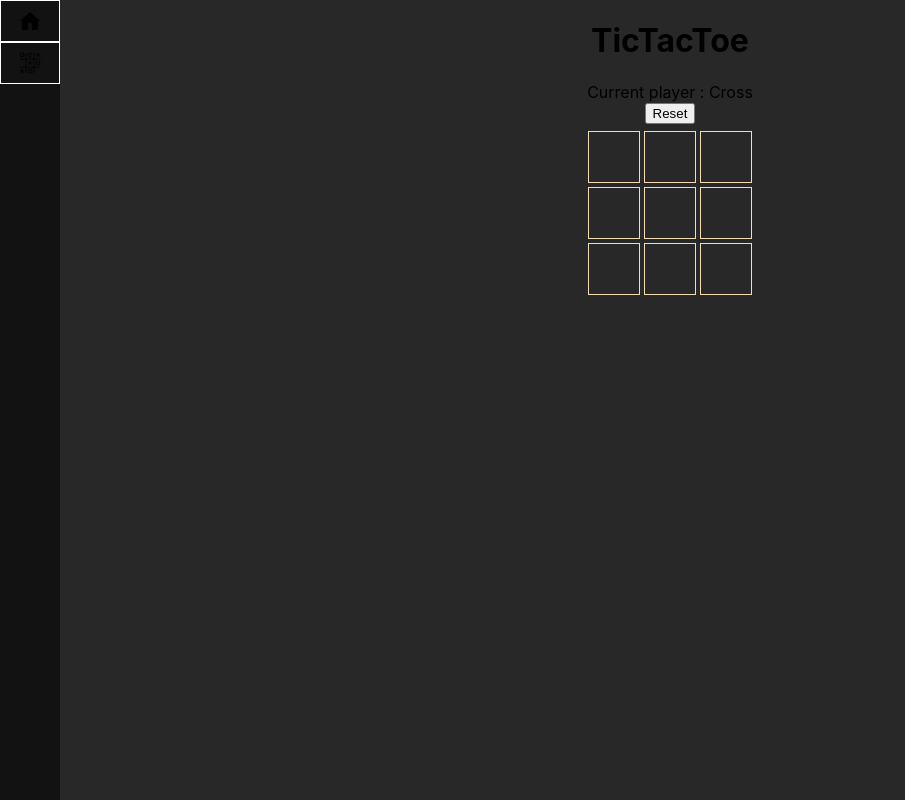
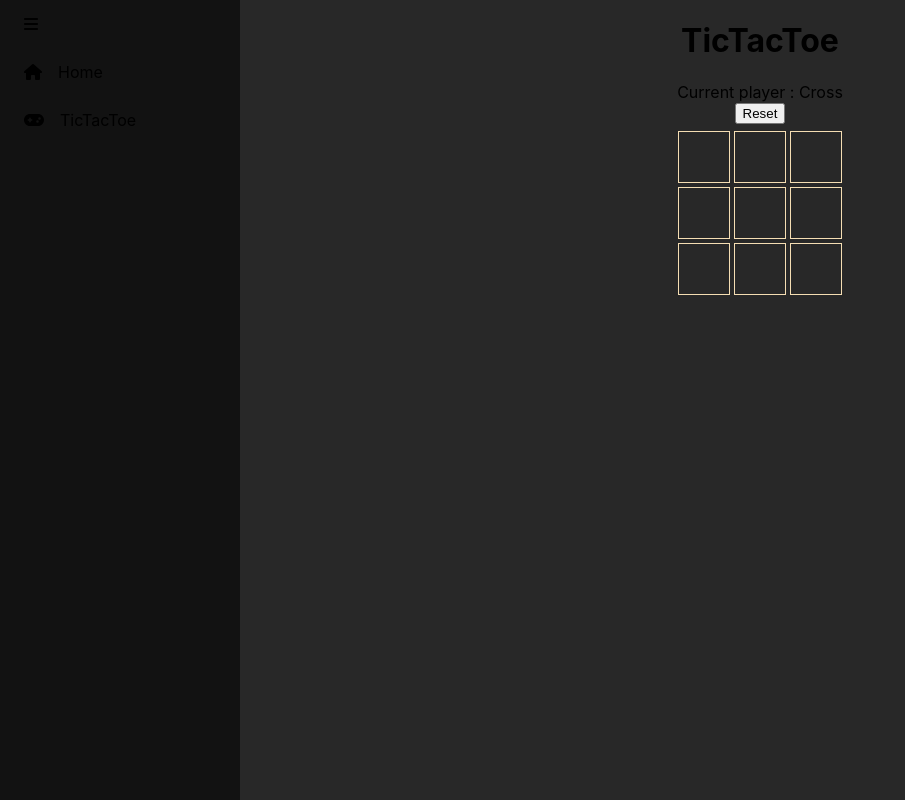
Before and after one commit to neito-s-den/react-web, a React (Vite) app: page / in a window 1280 px wide. Shown: the whole page, without its empty margins (0-905 px from the left). Built offline with nearby package versions, Linux system fonts and the light colour scheme.

Commit message:
sidebar advancing

```diff
--- a/package.json
+++ b/package.json
@@ -10,6 +10,9 @@
     "preview": "vite preview"
   },
   "dependencies": {
+    "@fortawesome/fontawesome-svg-core": "^6.6.0",
+    "@fortawesome/free-solid-svg-icons": "^6.6.0",
+    "@fortawesome/react-fontawesome": "^0.2.2",
     "react": "^18.3.1",
     "react-dom": "^18.3.1"
   },
--- a/src/App.jsx
+++ b/src/App.jsx
@@ -1,17 +1,17 @@
-import React, { useState } from 'react';
-import Home from './components/Home/Home';
-import TicTacToe from './components/TicTacToe/TicTacToe';
-import Sidebar from './components/Sidebar/Sidebar';
+import React, { useState } from "react";
+import Home from "./components/Home/Home";
+import TicTacToe from "./components/TicTacToe/TicTacToe";
+import Sidebar from "./components/Sidebar/Sidebar";
 
 function App() {
-  const [currentView, setCurrentView] = useState('tictactoe');
-  const [isSidebarOpen, setIsSidebarOpen] = useState(false);
+  const [currentView, setCurrentView] = useState("tictactoe");
+  const [isSidebarOpen, setIsSidebarOpen] = useState(true);
 
   const renderView = () => {
     switch (currentView) {
-      case 'home':
+      case "home":
         return <Home />;
-      case 'tictactoe':
+      case "tictactoe":
         return <TicTacToe />;
       default:
         return <Home />;
@@ -21,7 +21,13 @@ function App() {
   return (
     <>
       <div className="view-container">
-        <Sidebar setCurrentView={setCurrentView} isOpen={isSidebarOpen}/>
+        <Sidebar
+          setCurrentView={setCurrentView}
+          isOpen={isSidebarOpen}
+          switchMenuState={() => {
+            setIsSidebarOpen(!isSidebarOpen);
+          }}
+        />
         {renderView()}
       </div>
     </>
--- a/src/assets/menu-items.json
+++ b/src/assets/menu-items.json
@@ -2,11 +2,11 @@
     {
         "name": "Home",
         "view": "home",
-        "icon": "home.png"
+        "icon": "faHome"
     },
     {
         "name": "TicTacToe",
         "view": "tictactoe",
-        "icon": "tictactoe.png"
+        "icon": "faGamepad"
     }
 ]
--- a/src/components/Sidebar/Sidebar.css
+++ b/src/components/Sidebar/Sidebar.css
@@ -3,6 +3,11 @@
     height: 100vh;
     background-color: #121212;
     overflow-y: auto;
+}
+
+.menu .icon {
+    /* height: 1.5em; */
+    padding: 0.5em;
 }
 
 .folded {
@@ -13,12 +18,20 @@
     width: 240px;
 }
 
+
 .menuElement {
     display: flex;
-    justify-content: center;
-    border: 1px solid white;
-    padding: 0.5em 0;
+    align-items: center; /* Align items vertically */
+    padding: 0.5em 1em;
 }
-.menuElement img {
-    height: 1.5em;
+
+.unfolded .menuElement {
+    display: flex;
+    flex-direction: row;
+    align-items: center; /* Align items vertically */
+    padding: 0.5em 1em;
 }
+
+.unfolded .menuElement .icon-name {
+    margin-left: 0.5em; /* Add some space between the icon and the name */
+}
--- a/src/components/Sidebar/Sidebar.jsx
+++ b/src/components/Sidebar/Sidebar.jsx
@@ -1,15 +1,36 @@
-import './Sidebar.css';
-import menuItems from '../../assets/menu-items.json';
+import React, { useState, useEffect } from "react";
+import "./Sidebar.css";
+import menuItems from "../../assets/menu-items.json";
+import { FontAwesomeIcon } from "@fortawesome/react-fontawesome";
+import { faHome, faGamepad, faBars } from "@fortawesome/free-solid-svg-icons";
 
-function Sidebar({ setCurrentView, isOpen }) {
-    console.log(menuItems);
+const icons = {
+  faHome,
+  faGamepad,
+};
 
+function Sidebar({ setCurrentView, isOpen, switchMenuState }) {
+  const handleMenuClick = () => {
+    switchMenuState();
+  };
   if (!isOpen) {
     return (
       <aside className={`menu folded`}>
+        <div
+          className="menuElement"
+          onClick={() => {
+            handleMenuClick();
+          }}
+        >
+          <FontAwesomeIcon className="icon" icon={faBars} />
+        </div>
         {menuItems.map((item, index) => (
-                    <div className="menuElement" key={index} onClick={() => setCurrentView(item.view)}>
-                        <img className='icon' src={item.icon} />
+          <div
+            className="menuElement"
+            key={index}
+            onClick={() => setCurrentView(item.view)}
+          >
+            <FontAwesomeIcon className="icon" icon={icons[item.icon]} />
           </div>
         ))}
       </aside>
@@ -17,9 +38,22 @@ function Sidebar({ setCurrentView, isOpen }) {
   } else {
     return (
       <aside className={`menu unfolded`}>
+        <div
+          className="menuElement"
+          onClick={() => {
+            handleMenuClick();
+          }}
+        >
+          <FontAwesomeIcon className="icon" icon={faBars} />
+        </div>
         {menuItems.map((item, index) => (
-                    <div className="menuElement" key={index} onClick={() => setCurrentView(item.view)}>
-                        <img className='icon' src={item.icon} />
+          <div
+            className="menuElement"
+            key={index}
+            onClick={() => setCurrentView(item.view)}
+          >
+            <FontAwesomeIcon className="icon" icon={icons[item.icon]} />
+            <div className="icon-name">{item.name}</div>
           </div>
         ))}
       </aside>
```
Also changed, not shown: 1 other file (tests, documents, lock files or other folders). Lines whose indentation alone changed are shown as unchanged.
